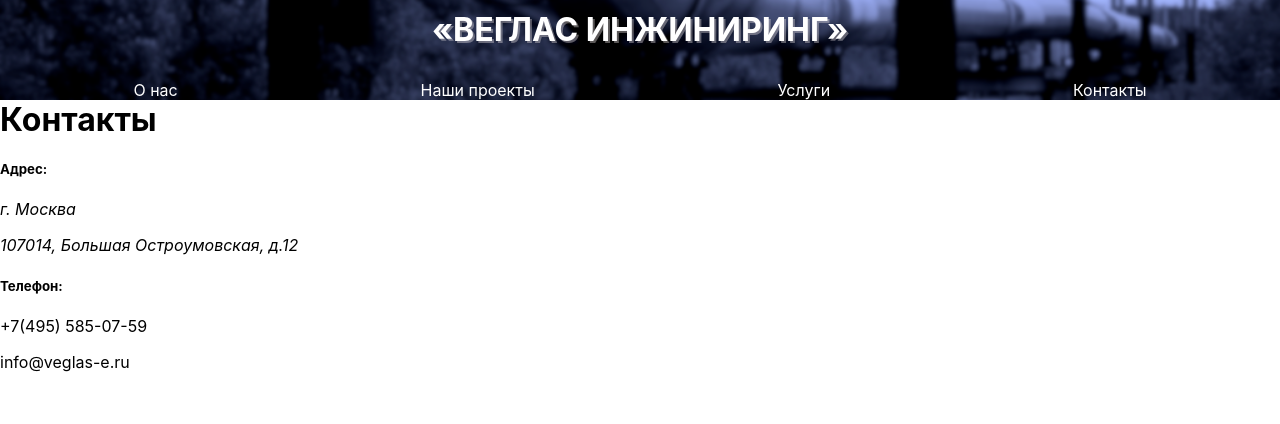
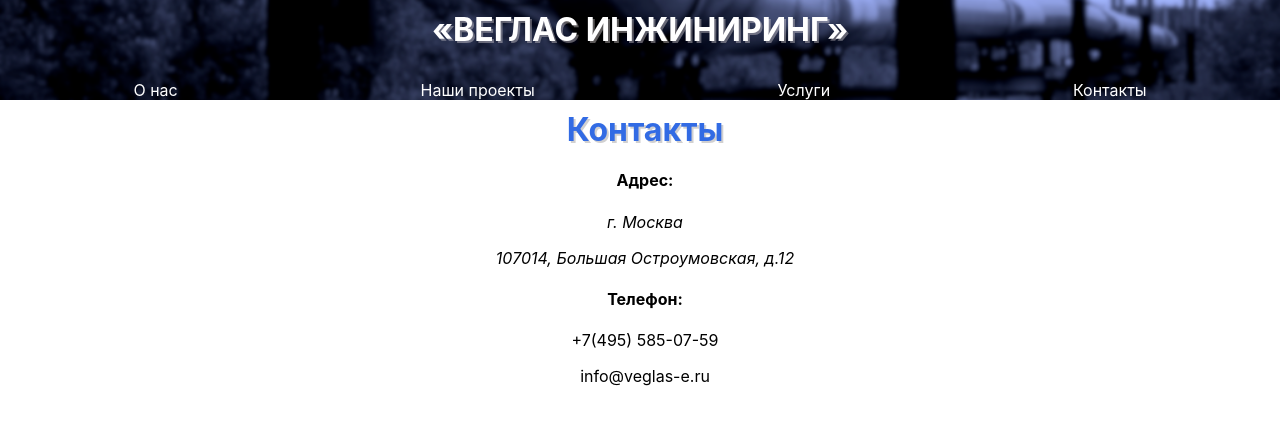
Before and after one commit to anna-trofimova/techInvest, a React (Create React App) app: page /contacts in a window 1280 px wide. Shown: the top 424 px of the page. Built offline with nearby package versions, Linux system fonts and the light colour scheme.

Commit message:
contacts css

```diff
--- a/src/main.css
+++ b/src/main.css
@@ -1,7 +1,6 @@
 h1 {
   margin: 0;
 }
-
 
 
 .nav {
@@ -46,7 +45,6 @@ h1 {
   margin: 0;
   display: grid;
   justify-items: center;
-  /*color: rgb(20, 79, 204);*/
   color:rgb(50, 107, 228);
   text-shadow: 2px 2px 0px #1b141433;
 }
@@ -96,8 +94,6 @@ h1 {
   margin-top: 10px;
 
 }
-
-
 
 .projectsList {
   display: flex;
@@ -159,6 +155,7 @@ h1 {
   border-radius: 10px;
   margin: 10px;
   color: rgb(50, 107, 228);
+  margin-top: 10px;
 
 }
 
@@ -167,17 +164,14 @@ h1 {
   list-style: circle;
 }
 
-/* .collapse-css-transition {
-  transition: height 300ms cubic-bezier(0.4, 0, 0.2, 1);
-  overflow: hidden;
-} */
-
 
 .project2 {
   background-color: aliceblue;
   padding-left: 10px;
   border-radius: 10px;
   margin: 10px;
+  color: rgb(50, 107, 228);
+  margin-top: 10px;
 }
 
 .list2 {
@@ -190,9 +184,21 @@ h1 {
   padding-left: 10px;
   border-radius: 10px;
   margin: 10px;
+  color: rgb(50, 107, 228);
 }
 
 .list3 {
   color: black;
   list-style: circle;
 }
+
+.contacts {
+  margin-left: 10px;
+  text-align: center;
+}
+
+.contacts h1 {
+  color:rgb(50, 107, 228);
+  text-shadow: 2px 2px 0px #1b141433;
+  margin-top: 10px;
+}
--- a/src/pages/Contacts.js
+++ b/src/pages/Contacts.js
@@ -2,22 +2,20 @@ import React from 'react'
 
 export default function Contacts() {
   return (
-    <div>
+    <div className='contacts'>
       <h1>Контакты</h1>
       <article>
-        <h5>Адрес:</h5>
+        <h4>Адрес:</h4>
         <address>
           <p>г. Москва </p>
           <p>107014, Большая Остроумовская, д.12</p>
         </address>
       </article>
       <article>
-        <h5>Телефон:</h5>
+        <h4>Телефон:</h4>
         <p>+7(495) 585-07-59</p>
         <p>info@veglas-e.ru</p>
       </article>
-
-
     </div>
   )
 }
```
